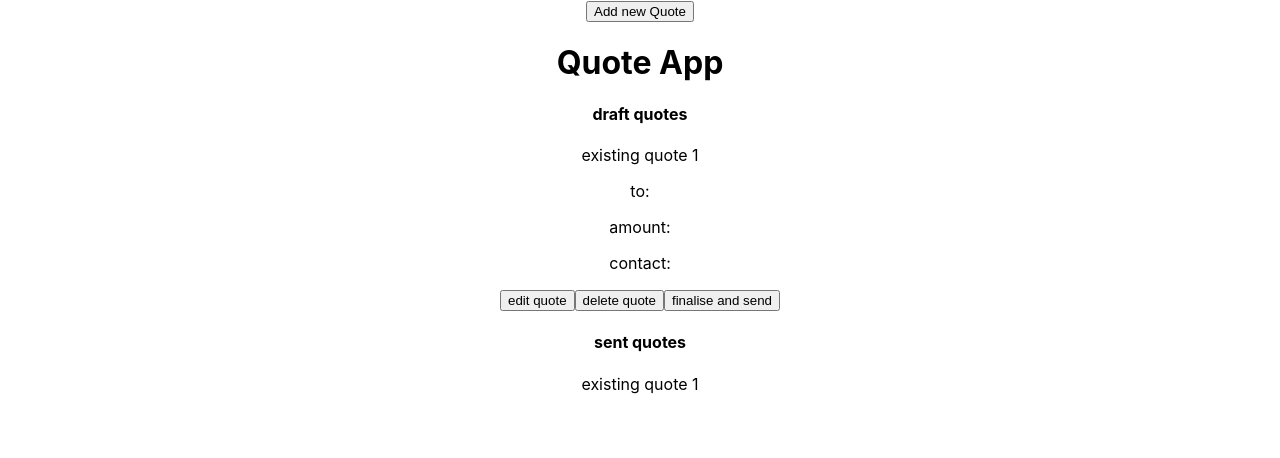
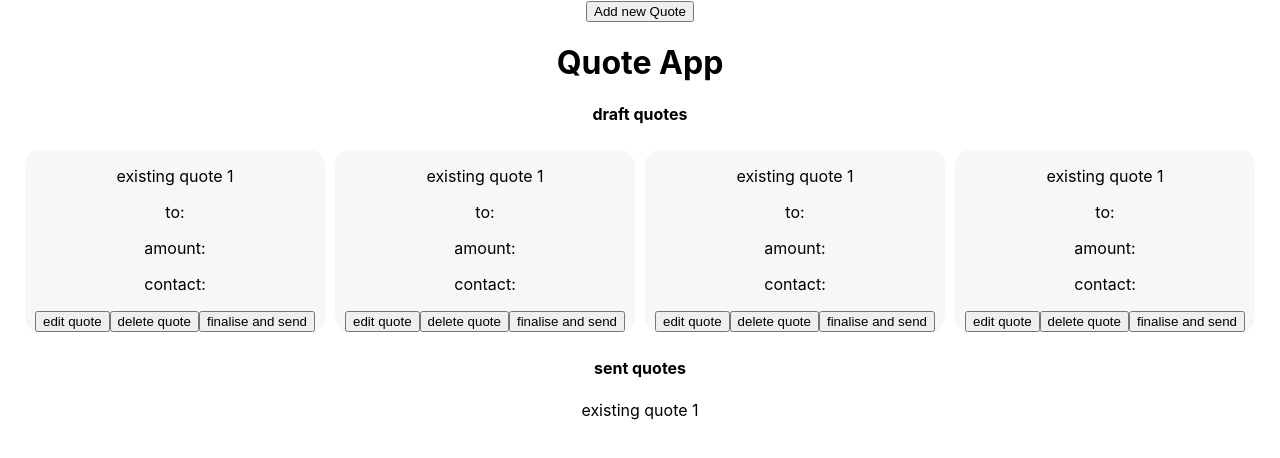
Before and after one commit to Mark-Cooper-Janssen-Vooles/quoteApp.UI, a React (Create React App) app: page / in a window 1280 px wide. Shown: the top 458 px of the page. Built offline with nearby package versions, Linux system fonts and the light colour scheme.

Commit message:
Added css support for multiple quote cards

```diff
--- /dev/null
+++ b/src/components/DraftQuote.css
@@ -0,0 +1,6 @@
+.DraftQuote {
+    background-color: #f7f7f7;
+    width: 300px;
+    border-radius: 15px;
+    margin: 5px;
+}
--- a/src/components/DraftQuote.tsx
+++ b/src/components/DraftQuote.tsx
@@ -1,9 +1,10 @@
 import React from "react";
 import DraftQuoteActions from "./DraftQuoteActions";
+import './DraftQuote.css';
 
 const DraftQuote = () => {
     return (
-        <div>
+        <div className="DraftQuote">
             <div data-testid="quote-info">
                 <p>existing quote 1</p>
                 <p>to: </p>
--- /dev/null
+++ b/src/components/DraftQuotes.css
@@ -0,0 +1,6 @@
+.draft-quote-layout {
+    display: flex;
+    flex-wrap: wrap;
+    align-items: center;
+    justify-content: center;
+}
--- a/src/components/DraftQuotes.tsx
+++ b/src/components/DraftQuotes.tsx
@@ -1,12 +1,16 @@
 import React from "react";
 import DraftQuote from "./DraftQuote";
+import './DraftQuotes.css'
 
 const DraftQuotes = () => {
     return (
         <div>
             <h4 data-testid="component-header">draft quotes</h4>
+            <div className="draft-quote-layout">
+                {/*.map the quotes here*/}
+                <DraftQuote /><DraftQuote /><DraftQuote /><DraftQuote />
+            </div>
 
-            <DraftQuote />
         </div>
     );
 };
```
